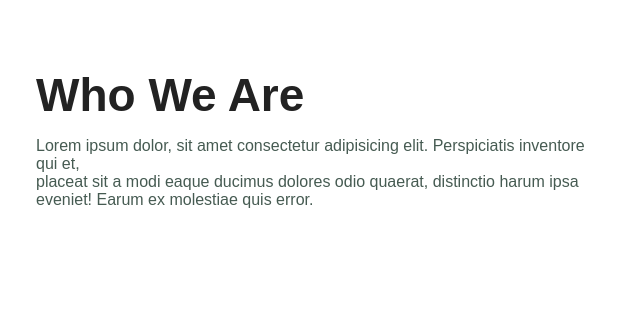
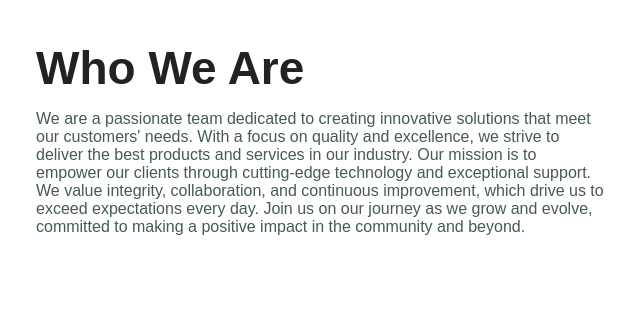
Before and after one commit to Rimpu165/Ecommerce.github.io, a plain HTML site: page about.html in a window 1280 px wide. Shown: the part 618-938 px from the top of the page, 644-1280 px from the left. Drawn offline with Linux system fonts and the light colour scheme.

Commit message:
Update about.html

```diff
--- a/about.html
+++ b/about.html
@@ -4,8 +4,6 @@
     <meta charset="UTF-8">
     <meta name="viewport" content="width=device-width, initial-scale=1.0">
     <title>E-Commerce website</title>
-
-    <!--<link rel="stylesheet" href="https://cdnjs.cloudflare.com/ajax/libs/font-awesome/5.15.4/css/all.min.css"> -->
     <link rel="stylesheet" href="https://cdnjs.cloudflare.com/ajax/libs/font-awesome/6.0.0-beta3/css/all.min.css">
 
     <link rel="stylesheet" href="style.css">
@@ -43,8 +41,10 @@
     <img src="logo/247.jpg" alt="">
     <div>
         <h2>Who We Are</h2>
-        <p>Lorem ipsum dolor, sit amet consectetur adipisicing elit. Perspiciatis
-            inventore qui et,<br> placeat sit a modi eaque ducimus dolores odio quaerat, distinctio harum ipsa eveniet! Earum ex molestiae quis error.</p>
+        <p> We are a passionate team dedicated to creating innovative solutions that meet our customers' needs. With a focus on quality and excellence,
+            we strive to deliver the best products and services in our industry. Our mission is to empower our clients through cutting-edge technology and exceptional support.
+            We value integrity, collaboration, and continuous improvement,
+            which drive us to exceed expectations every day. Join us on our journey as we grow and evolve, committed to making a positive impact in the community and beyond.</p>
     </div>
 </section>
 
```
